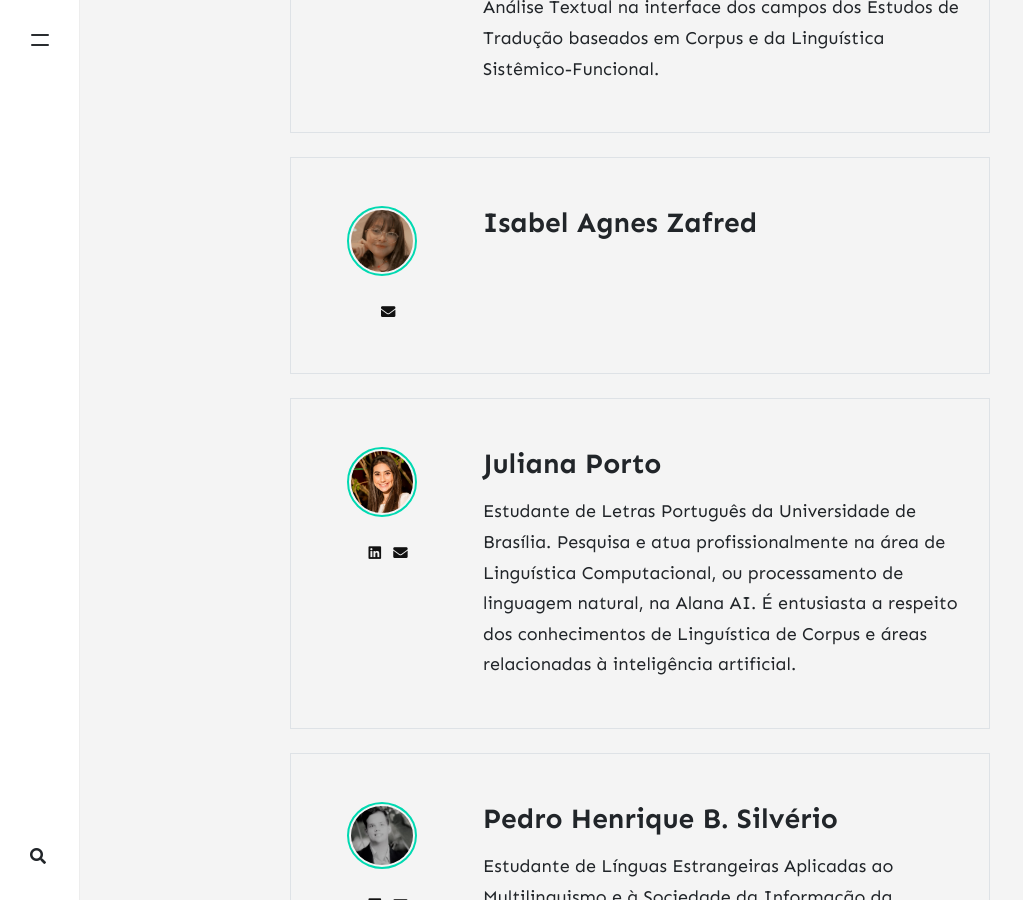
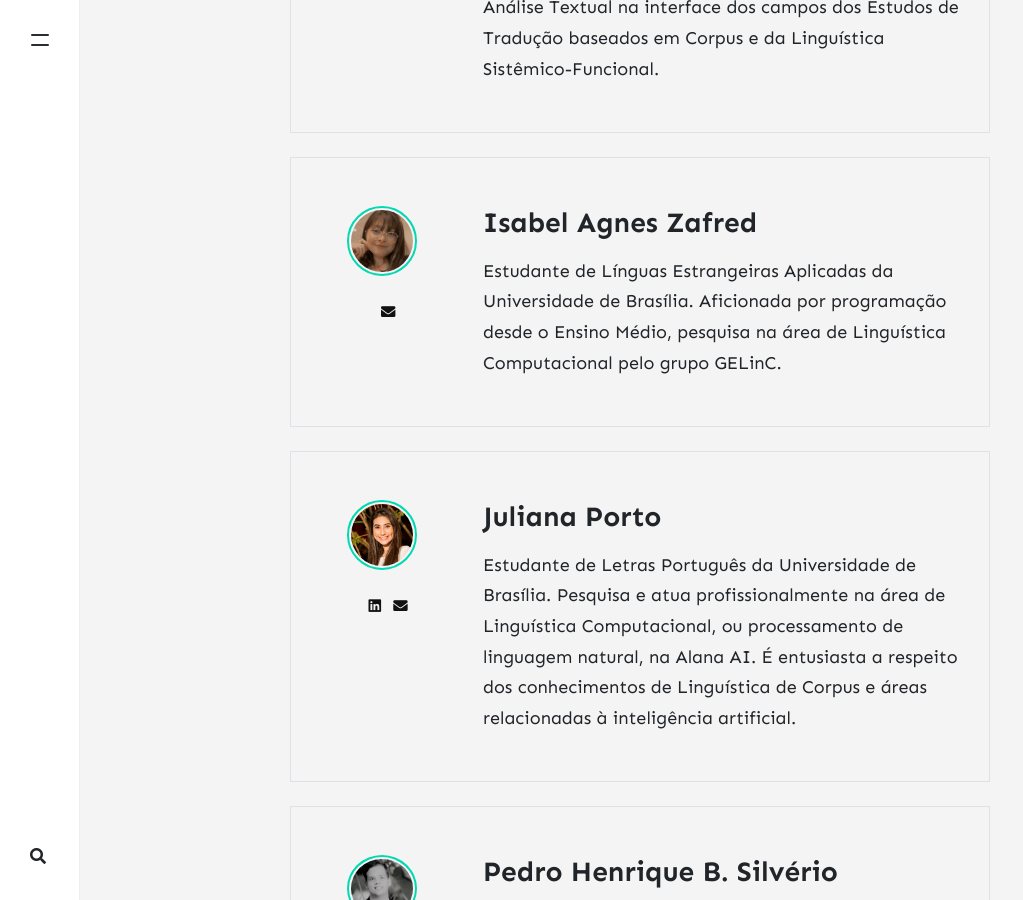
Before and after one commit to studdent-pehescamander/gelinc.github.io, a Jekyll site: the page built from _pages/authors.html, in a window 1280 px wide and 900 px high, scrolled down 1182 px. Shown: the whole window, without its empty margins (0-1023 px from the left). Built offline with Jekyll 4.4.1, drawn with Linux system fonts in a browser that asks for light colours; nearby versions of some CDN libraries; comment, search, counter and statistics services are not loaded; a style sheet for code colours, icons or effects is not loaded.

Commit message:
novo membro

```diff
--- a/_config.yml
+++ b/_config.yml
@@ -30,6 +30,7 @@ authors:
     email: isaazafred@gmail.com
     lattes: http://lattes.cnpq.br/4693048006244501
     linkedin:
+    description: "Estudante de Línguas Estrangeiras Aplicadas da Universidade de Brasília. Aficionada por programação desde o Ensino Médio, pesquisa na área de Linguística Computacional pelo grupo GELinC."
   Juliana:
     name: Juliana
     display_name: Juliana Porto
```
